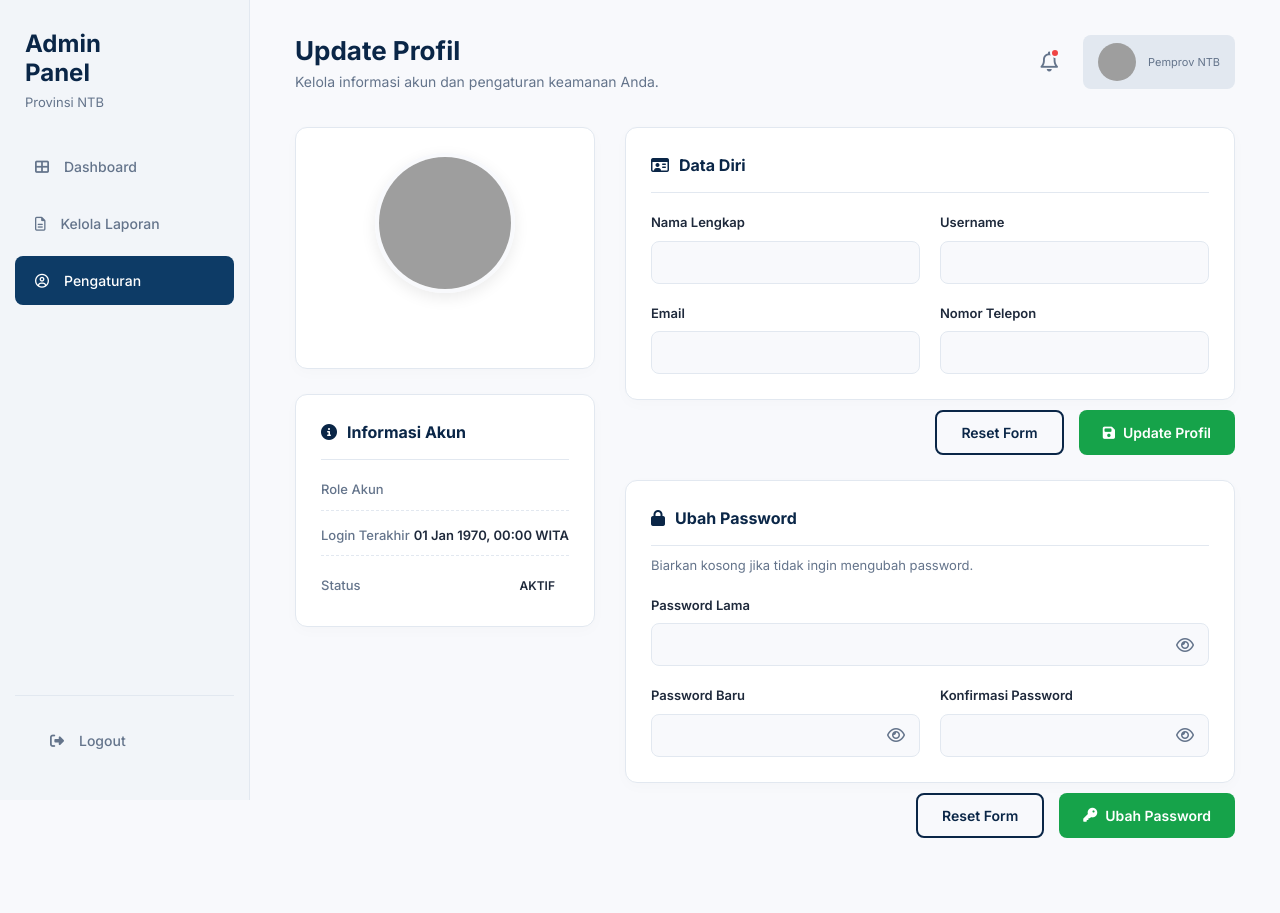
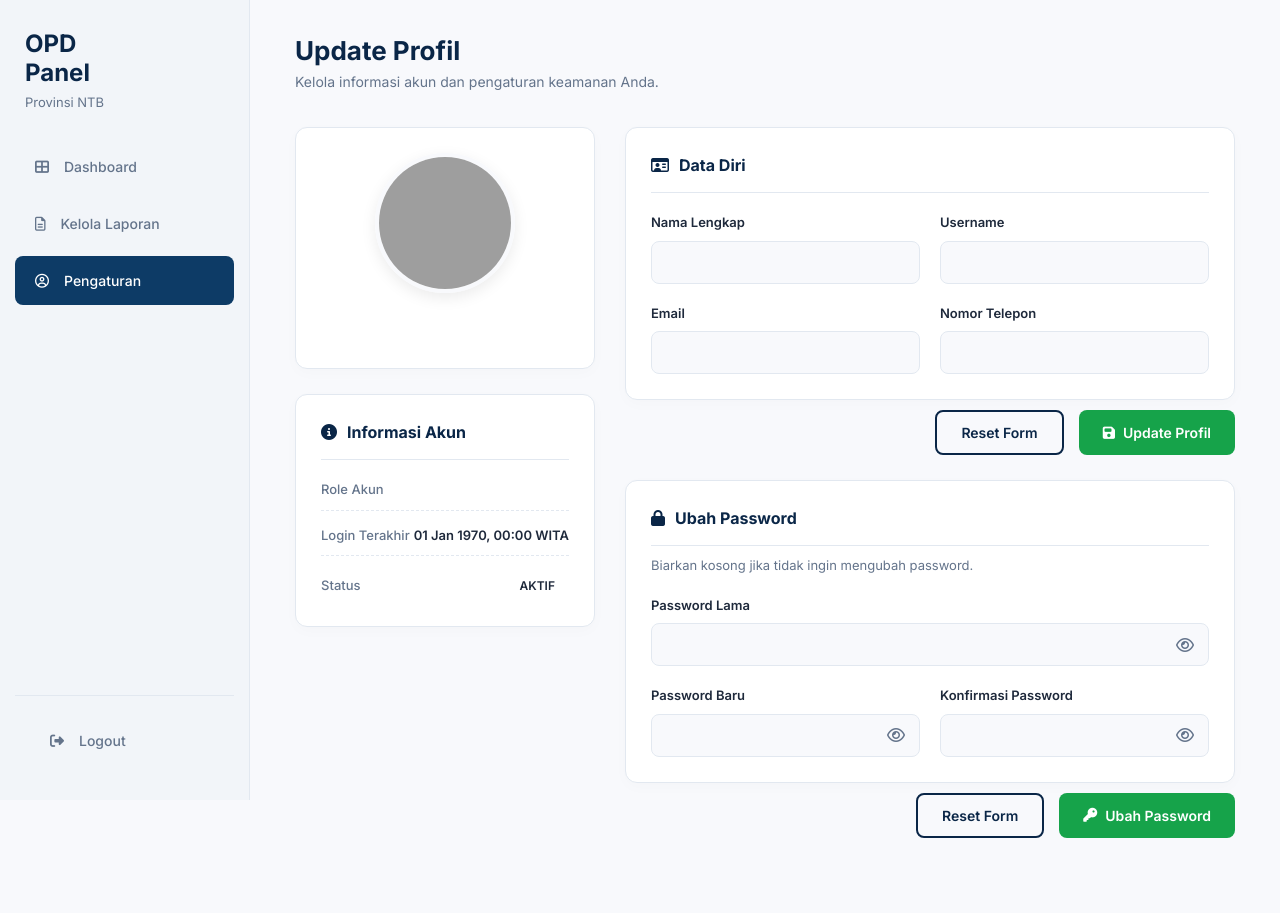
Before and after one commit to nazrilka1/sigap-ntb, a PHP site: page /pages/opd/pengaturan_opd.php in a window 1280 px wide. Run offline with PHP 8.4, Linux system fonts and the light colour scheme; the visitor is signed in with stand-in values (Sample User, id 1); data comes from the database, SQL or seed files in the repository; data that the repository does not hold is empty; grey boxes are pictures that could not be loaded.

Commit message:
Perbaikan OPD panel

```diff
--- a/CSS/admin.css
+++ b/CSS/admin.css
@@ -892,3 +892,14 @@ ul {
     font-size: 0.8rem;
     color: #666;
 }
+
+/* ================= Hide All Scrollbars ================= */
+/* Menyembunyikan scrollbar pada body DAN semua elemen/container di dalamnya */
+* {
+    -ms-overflow-style: none;  /* IE dan Edge */
+    scrollbar-width: none;  /* Firefox */
+}
+
+*::-webkit-scrollbar {
+    display: none; /* Chrome, Safari, dan Opera */
+}
--- a/pages/opd/pengaturan_opd.php
+++ b/pages/opd/pengaturan_opd.php
@@ -88,7 +88,6 @@ $data = mysqli_fetch_assoc($tampilkan);
     <link rel="stylesheet" href="../../CSS/components/sidebar.css">
     <link rel="stylesheet" href="../../CSS/components/topbar.css">
     <link rel="stylesheet" href="../../CSS/components/card.css">
-    <link rel="stylesheet" href="../../CSS/components/pengaturan.css">
     <link rel="stylesheet" href="../../CSS/components/toast.css">
     <link rel="stylesheet" href="../../CSS/components/button.css">
 
@@ -101,7 +100,7 @@ $data = mysqli_fetch_assoc($tampilkan);
         <!-- SIDEBAR -->
         <aside class="sidebar" id="sidebar">
             <div class="sidebar-header">
-                <h2>Admin<br>Panel</h2>
+                <h2>OPD<br>Panel</h2>
                 <p>Provinsi NTB</p>
             </div>
 
@@ -146,20 +145,6 @@ $data = mysqli_fetch_assoc($tampilkan);
                     <div>
                         <h1>Update Profil</h1>
                         <p>Kelola informasi akun dan pengaturan keamanan Anda.</p>
-                    </div>
-                </div>
-
-                <div class="header-actions">
-                    <button class="notification-btn">
-                        <i class="far fa-bell"></i>
-                        <span class="badge-dot"></span>
-                    </button>
-                    <div class="header-profile">
-                        <img src="https://ui-avatars.com/api/?name=Admin&background=random" alt="Admin Profile" class="profile-img" id="headerProfilePic">
-                        <div class="profile-info">
-                            <span class="profile-name"><?=$data['nama_lengkap']?></span>
-                            <span class="profile-role">Pemprov NTB</span>
-                        </div>
                     </div>
                 </div>
             </header>
@@ -277,10 +262,6 @@ $data = mysqli_fetch_assoc($tampilkan);
                 </div>
             </div>
 
-
-
-
-
             <!-- Notifikasi Toast -->
             <div class="toast-notification" id="toastNotif">
                 <i class="fas fa-check-circle"></i>
--- a/php/masuk.php
+++ b/php/masuk.php
@@ -20,7 +20,6 @@ if(isset($_POST['login'])){
         $data = mysqli_fetch_assoc($query);
 
         if(!password_verify($password, $data['password'])){
-            /
             echo "<script>
                 alert('Username atau password salah!');
                 window.history.back();
```
Also changed, not shown: sigap_ntb.sql (renamed from sigap_ntb (2).sql).
